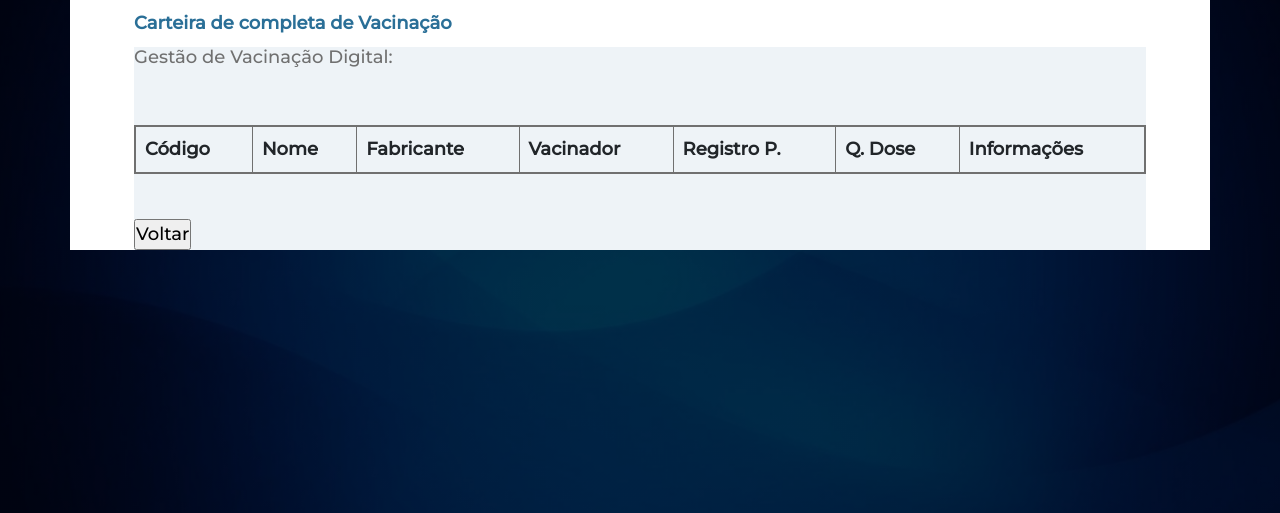
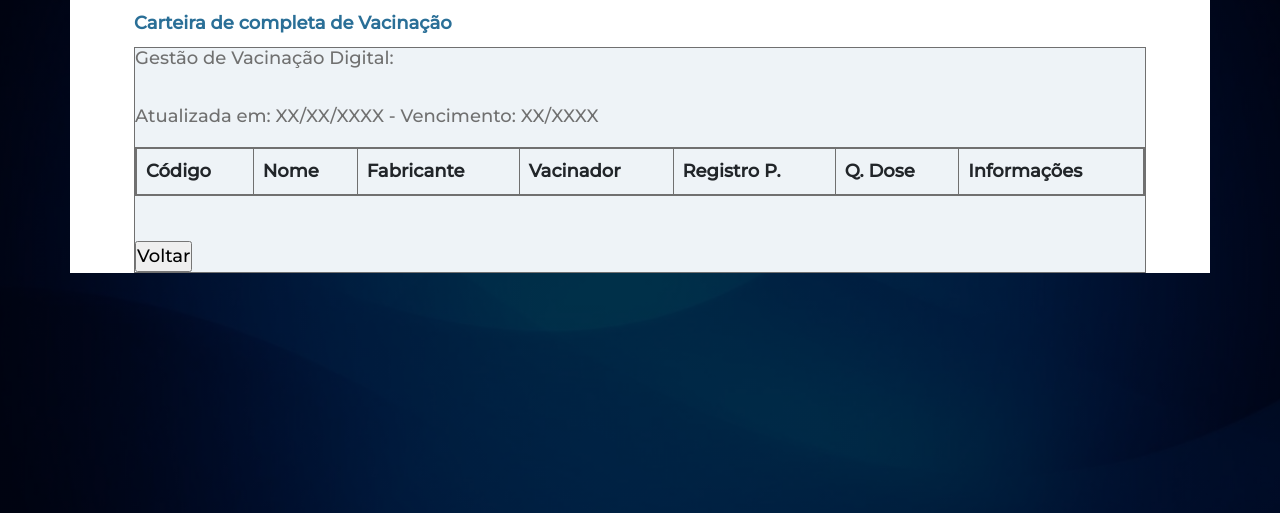
Before and after one commit to PabloH01/GestaoVacina_FerramentaDigital, a PHP site: page /backend_sistema/estruturalogin/user/vacCompleta.php in a window 1280 px wide. Shown: the part 127-640 px from the top of the page. Run offline with PHP 8.4, Linux system fonts and the light colour scheme; a user stored in the database is signed in; data comes from the database, SQL or seed files in the repository; lists and menus that the app fills with data are empty; some libraries are stand-ins or nearby versions.

Commit message:
V:7.5.4 - Bordas + TabelaInfo

```diff
--- a/backend_sistema/estruturalogin/user/vacCompleta.php
+++ b/backend_sistema/estruturalogin/user/vacCompleta.php
@@ -80,6 +80,7 @@
                 <h3><strong>Carteira de completa de Vacinação</strong></h3>
                 <div class='azul'>
                     <h3 class='cinza'>Gestão de Vacinação Digital:</h3><br>
+                    <h3 class='cinza'>Atualizada em: XX/XX/XXXX - Vencimento: XX/XXXX</h3>
                     <table class='table table-bordered'>
                     <thead>
                         <tr>
--- a/css/css_pages/vacCompleta.css
+++ b/css/css_pages/vacCompleta.css
@@ -1,5 +1,6 @@
 .azul{
     background-color: var(--colorAzul5_20);
+    border: 1px solid var(--cinza_ParaFonte);
 }
 
 .h3{
```
